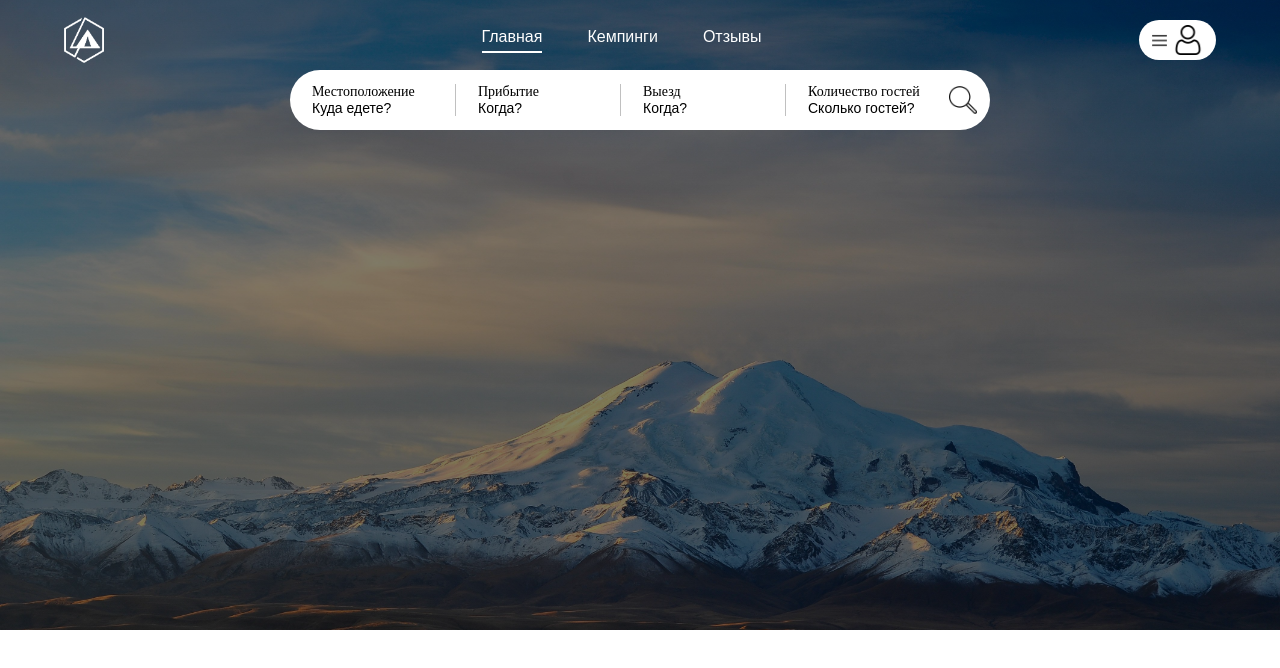
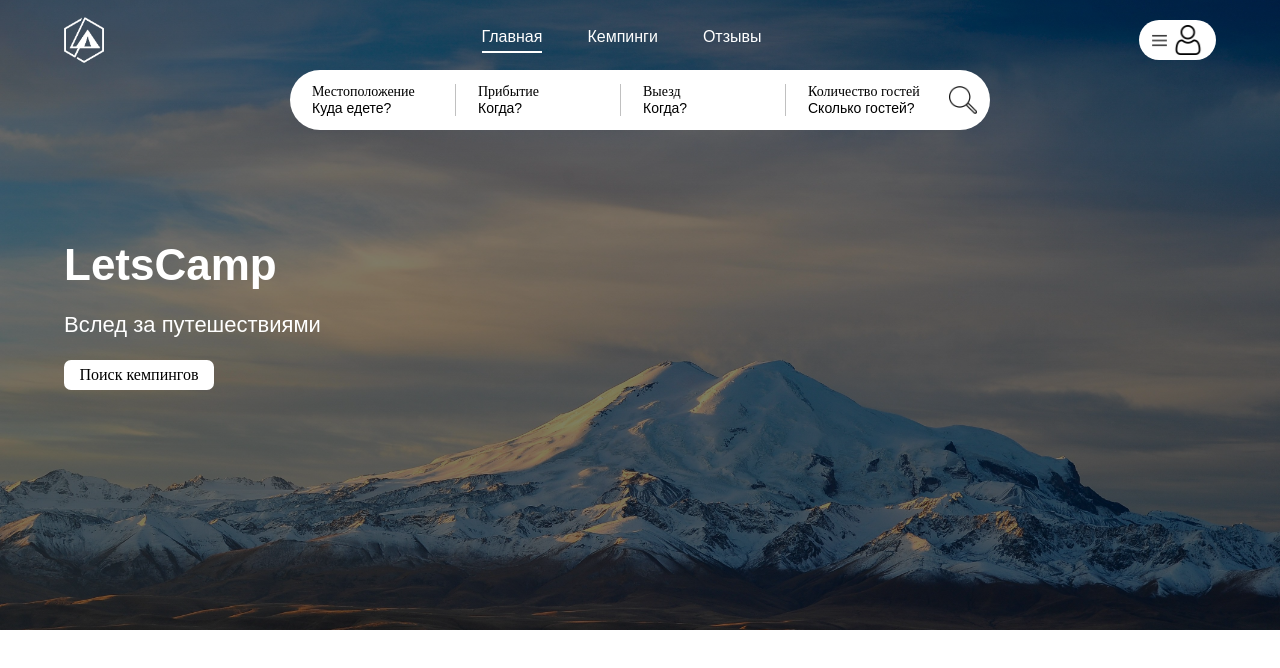
Before and after one commit to biryusal/LetsCampDev, a React app: page / in a window 1280 px wide. Shown: the top 668 px of the page. Built offline with nearby package versions, Linux system fonts and the light colour scheme.

Commit message:
Добавил ссылку на выбор кемпингов на главную.

```diff
--- a/src/js/components/Main/Main.js
+++ b/src/js/components/Main/Main.js
@@ -2,6 +2,7 @@ import React, {useState} from "react";
 import "./Main.scss";
 import Header from "../Header/Header";
 import Router from "./Router";
+import TourButton from "./TourButton";
 
 export default () => {
   const [isHeaderScrolled, setHeaderScrolled] = useState(false);
@@ -22,6 +23,7 @@ export default () => {
         <div className = {isHeaderScrolled ? "main__imgBackground main__imgBackground_scrolled" : "main__imgBackground"}>
           <div className = "container">
             <Router />
+            <TourButton />
           </div>
         </div>
       </main>
--- /dev/null
+++ b/src/js/components/Main/TourButton/TourButton.js
@@ -0,0 +1,12 @@
+import React from "react";
+import "./TourButton.scss";
+
+export default () => {
+  return(
+    <div className = "tourButton__wrapper">
+      <h2 className = "tourButton__header">LetsCamp</h2>
+      <p className = "tourButton__subheader">Вслед за путешествиями</p>
+      <button className = "tourButton__button">Поиск кемпингов</button>
+    </div>
+  )
+}
--- /dev/null
+++ b/src/js/components/Main/TourButton/TourButton.scss
@@ -0,0 +1,65 @@
+.tourButton {
+  &__wrapper {
+    position: absolute;
+    top: 40%;
+    @media screen and (min-width: 768px) and (max-width: 1439px) {
+      top: 30%;
+    }
+    @media screen and (max-width: 767px) {
+      top: 20%;
+    }
+  }
+  &__header {
+    color: white;
+    margin: 0px;
+    @media screen and (min-width: 1440px) {
+      font-size: 60px;
+    }
+    @media screen and (min-width: 768px) and (max-width: 1439px) {
+      font-size: 44px;
+    }
+    @media screen and (max-width: 767px) {
+      font-size: 35px;
+    }
+  }
+  &__subheader {
+    color: white;
+    @media screen and (min-width: 1440px) {
+      font-size: 30px;
+    }
+    @media screen and (min-width: 768px) and (max-width: 1439px) {
+      font-size: 22px;
+    }
+    @media screen and (max-width: 767px) {
+      font-size: 20px;
+    }
+  }
+  &__button {
+    font-family: "Golos Medium";
+    cursor: pointer;
+    background-color: white;
+    transition: .2s;
+    &:hover {
+      background-color: rgba(230, 221, 221, 0.87);
+      transition: .2s;
+    }
+    @media screen and (min-width: 1440px) {
+      width: 200px;
+      height: 30px;
+      border-radius: 7px;
+      font-size: 18px;
+    }
+    @media screen and (min-width: 768px) and (max-width: 1439px) {
+      width: 150px;
+      height: 30px;
+      border-radius: 7px;
+      font-size: 16px;
+    }
+    @media screen and (max-width: 767px) {
+      width: 150px;
+      height: 30px;
+      border-radius: 7px;
+      font-size: 14px;
+    }
+  }
+}
--- /dev/null
+++ b/src/js/components/Main/TourButton/index.js
@@ -0,0 +1,2 @@
+import TourButton from "./TourButton";
+export default TourButton;
```
